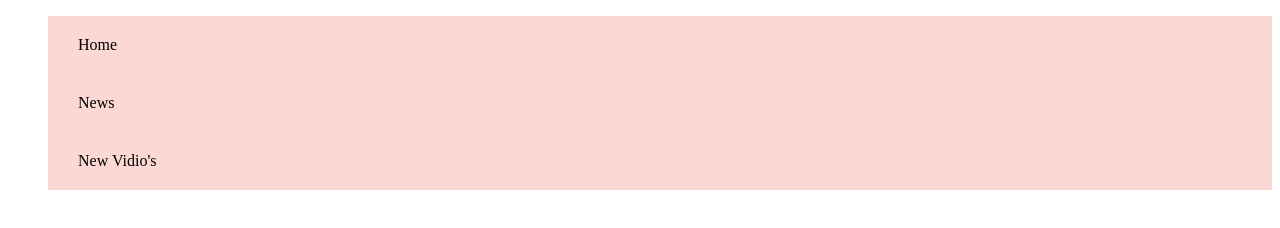
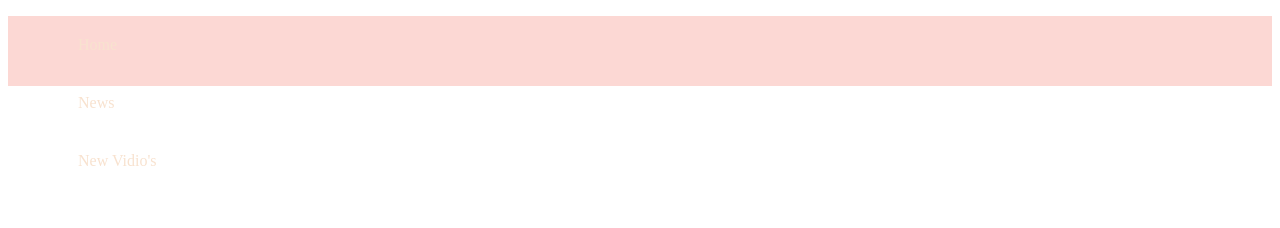
Before and after one commit to callmeKitKat/callmeKitKat.github.io, a plain HTML site: page index.html in a window 1280 px wide. Drawn offline with Linux system fonts and the light colour scheme.

Commit message:
Add files via upload

```diff
--- a/style.css
+++ b/style.css
@@ -1,5 +1,12 @@
 li{
     list-style:none;
     padding:20px 30px 20px 30px;
+    color:#F8E2CF
+}
+ul{
+    display:fles;
+}
+.header{
+    height:70px;
     background-color:#FCD8D4
-    }
+}
```
